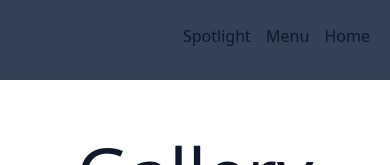
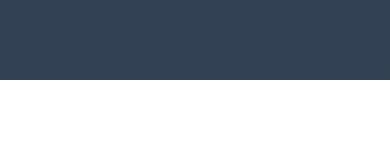
Before and after one commit to ambahjones/tailwind1, a website: page public/gallery.html in a window 390 px wide. Shown: the top 165 px of the page. Drawn offline with Linux system fonts and the light colour scheme.

Commit message:
set up for responsive mobile nav

```diff
--- a/package.json
+++ b/package.json
@@ -4,7 +4,7 @@
   "description": "",
   "main": "index.js",
   "scripts": {
-    "build": "npx tailwindcss -i ./src/input.css -o ./dist/output.css --watch",
+    "build": "npx tailwindcss build ./src/input.css -o ./public/dist/output.css --watch",
     "test": "echo \"Error: no test specified\" && exit 1"
   },
   "author": "",
--- a/public/gallery.html
+++ b/public/gallery.html
@@ -5,19 +5,32 @@
     <meta http-equiv="X-UA-Compatible" content="IE=edge">
     <meta name="viewport" content="width=device-width, initial-scale=1.0">
     <title>Gallery</title>
-    <link rel="stylesheet" href="dist/output.css">
+    <link rel="stylesheet" href="../dist/output.css">
 </head>
 <body class="text-slate-900 dark:bg-slate-900 dark:text-slate-200">
     <header class="fixed flex justify-end top-0 w-full h-20 bg-slate-700">
-        <!--flex header? logo on top right?-->
         <nav class="w-1/2 mr-4 xl:w-1/3">
-            <ul class="flex justify-between pt-6">
-                <li class="px-1">Spotlight</li>
-                <li class="px-1">Menu</li>
-                <li class="px-1"><a href="index.html">Home</a></li>
-            </ul>
+            <!--main nav elements-->
+            <div class="hidden md:flex justify-end">
+                <a class="px-1" href="">Spotlight</a>
+                <a class="px-1" href="">Menu</a>
+                <a class="px-1 " href="index.html">Home</a>
+            </div>
+
+            <!--mobile nav button-->
         </nav>
     </header>
+    <!--Mobile nav links-->
+    <div class="mobile-nav-hidden">
+        <div class="">
+            <ul>
+                <li><a class="px-1" href="">Spotlight</a></li>
+                <li><a class="px-1" href="">Menu</a></li>
+                <li><a class="px-1 " href="index.html">Home</a></li>
+            </ul>
+        </div>
+    </div>
+
     <main class="mt-24">
         <h1 class="text-center text-7xl py-10">Gallery</h1>
         <section class="lg:flex lg:flex-wrap lg:justify-around lg:w-3/4 lg:my-0 lg:mx-auto">
--- a/tailwind.config.js
+++ b/tailwind.config.js
@@ -1,5 +1,5 @@
 module.exports = {
-  content: ["./src/**/*.html"],
+  content: ["./public/**/*.html"],
   theme: {
     extend: {},
   },
```
Also changed, not shown: dist/output.css (added), 1 other file.
